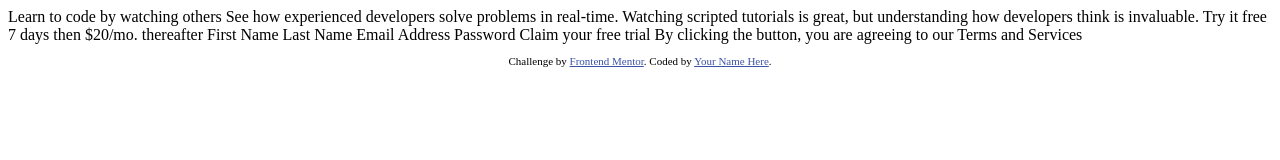
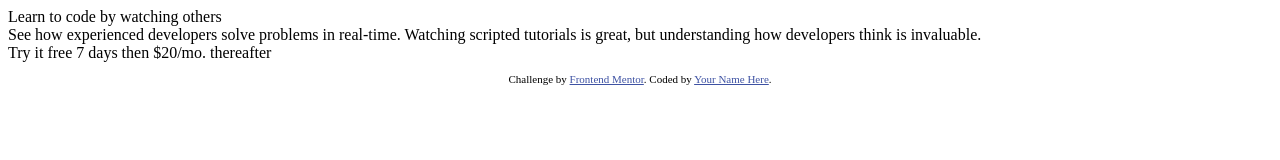
Before and after one commit to brittjavs/fm-intro-with-signup-form, a plain HTML site: page index.html in a window 1280 px wide. Drawn offline with Linux system fonts and the light colour scheme.

Commit message:
created divs for each section of content and added a script for the javascript form in index.html

```diff
--- a/index.html
+++ b/index.html
@@ -15,22 +15,26 @@
   </style>
 </head>
 <body>
+  <div class="wrapper">
+    <div class="text">
+      <div class="large-text">
+        Learn to code by watching others
+      </div>
+      <div class="paragraph-text">
+        See how experienced developers solve problems in real-time. Watching scripted tutorials is great,
+        but understanding how developers think is invaluable.
+      </div>
+    </div>
+    <div class="trial-signup">
+      <div class="trial-header">
+        Try it free 7 days then $20/mo. thereafter
+      </div>
+      <div class="form-container">
 
-  Learn to code by watching others
+      </div>
+    </div>
+  </div>
 
-  See how experienced developers solve problems in real-time. Watching scripted tutorials is great,
-  but understanding how developers think is invaluable.
-
-  Try it free 7 days then $20/mo. thereafter
-
-  First Name
-  Last Name
-  Email Address
-  Password
-
-  Claim your free trial
-
-  By clicking the button, you are agreeing to our Terms and Services
 
   <footer>
     <p class="attribution">
@@ -38,5 +42,6 @@
       Coded by <a href="#">Your Name Here</a>.
     </p>
   </footer>
+  <script src="./src/form.js"></script>
 </body>
 </html>
```
Also changed, not shown: src/form.js (added), style/style.css (added).
